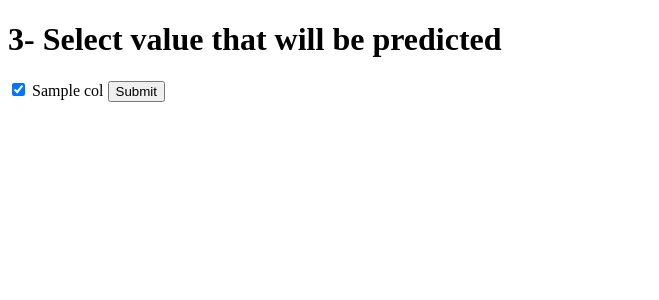
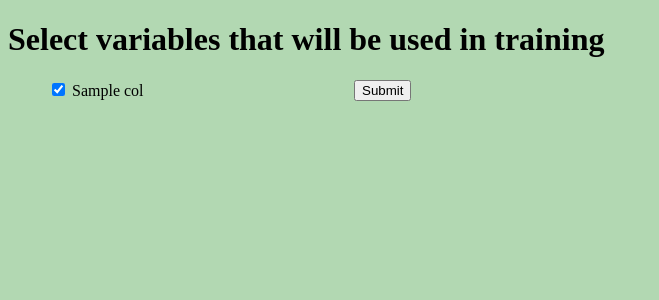
Before and after one commit to Neroxn/website-app, a Flask app: template templates/select_y_variable.html in a window 1280 px wide. Shown: the top 300 px of the page, without its empty margins (0-659 px from the left). Run offline with Flask 2, Linux system fonts and the light colour scheme; the template is opened without the code that fills it: most values are stand-ins (such as "Sample title", 1, 10 or a date in 2020); parts of the project's set-up code (start-up, migrations or seed data) failed here and were passed over.

Commit message:
Visual update

```diff
--- a/templates/select_y_variable.html
+++ b/templates/select_y_variable.html
@@ -1,12 +1,29 @@
 <!DOCTYPE html>
 <html>
 <head>
+<style>
+.checkboxes li {
+  display: block;
+  float: left;
+  width: 25%;
+}
+.submit{
+	width: 90px;
+	height: 40px;
+}
+body {
+	background: rgba(0, 128, 0, 0.3);
+}
+</style>
 </head>
-    <h1>3- Select value that will be predicted </h1>
+    <h1>Select variables that will be used in training </h1>
 <form method="post">
+<ul class='checkboxes'>
+
 {% for col in df.columns %}
-<input type="checkbox" name="hello" value= {{ col }} checked>
-    {{ col }}
+<li><input type="checkbox" name="hello" value= {{ col }} checked>
+    {{ col }}</li>
 {% endfor %}
-<input type="submit">
+</ul>
+<input type="submit" class='sumbit'>
 </form>
```
Also changed, not shown: templates/select_variables.html (+21 -4 lines), templates/upload_file.html (+19 -0 lines).
